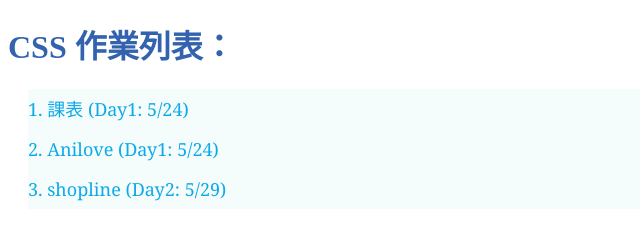
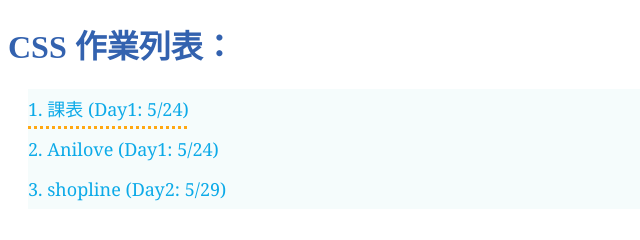
Before and after one commit to hyeb407/hyeb407.github.io, a plain HTML site: page index.html in a window 1280 px wide. In both pictures the pointer is over the link "1. 課表 (Day1: 5/24)". Shown: the full height of the page, 0-640 px from the left. Drawn offline with Linux system fonts and the light colour scheme.

Commit message:
index style revised

```diff
--- a/index.html
+++ b/index.html
@@ -16,6 +16,15 @@
             background-color: rgb(245, 252, 252);
             font-family: Cambria, Cochin, Georgia, Times, 'Times New Roman', serif;
         }
+
+        a:hover{
+            text-decoration: underline;
+            text-underline-offset: 10px;
+            text-decoration-thickness: 3px;
+            text-decoration-color: rgb(255, 168, 18);
+            text-decoration-style: dotted;
+        }
+
         h1{
             font-family: 18px;
             color:rgb(51, 98, 175);
```
